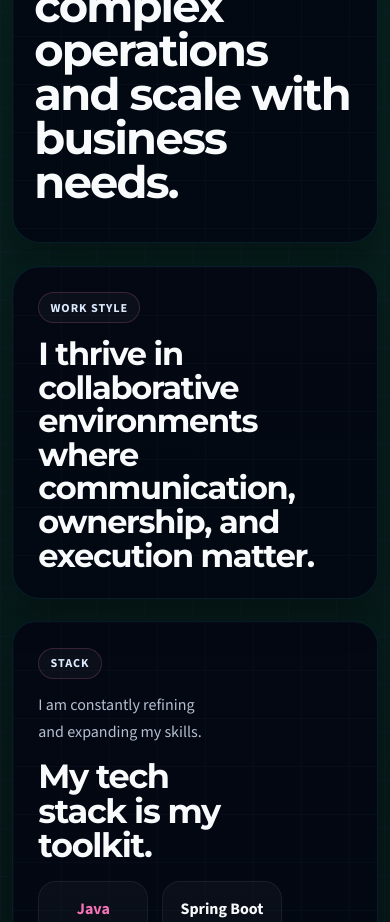
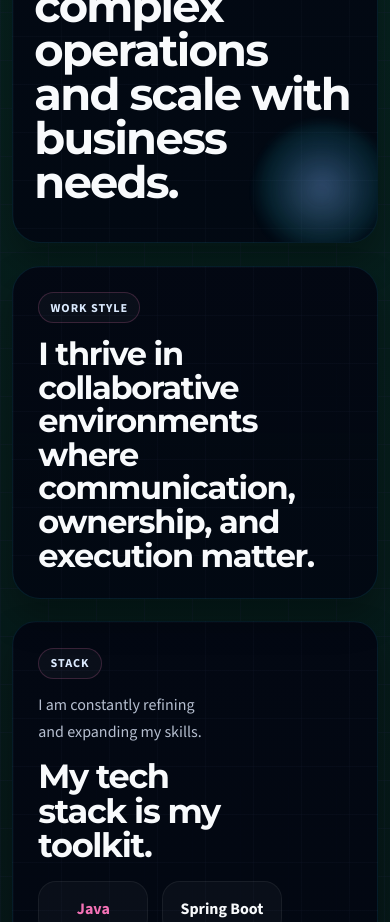
Before and after one commit to niharikaaa26/portfolio, a website: page index.html in a window 390 px wide. Shown: the part 1380-2302 px from the top of the page. Drawn offline with nearby package versions, Linux system fonts and the light colour scheme.

Commit message:
Add about section visual accent

```diff
--- a/index.html
+++ b/index.html
@@ -70,6 +70,10 @@
               <p id="aboutBody">
                 Engineer focused on backend systems, distributed workflows, and full-stack delivery.
               </p>
+              <div class="about-story-accent" aria-hidden="true">
+                <div class="about-story-orb"></div>
+                <div class="about-story-glow"></div>
+              </div>
             </article>
 
             <div class="about-side">
--- a/styles.css
+++ b/styles.css
@@ -1071,6 +1071,39 @@ p {
   min-height: 320px;
 }
 
+.about-story-accent {
+  position: absolute;
+  right: -2rem;
+  bottom: -2.5rem;
+  width: 290px;
+  height: 220px;
+  pointer-events: none;
+}
+
+.about-story-orb {
+  position: absolute;
+  right: 0;
+  bottom: 0;
+  width: 220px;
+  height: 220px;
+  border-radius: 50%;
+  background:
+    radial-gradient(circle at 50% 45%, rgba(96, 165, 250, 0.34), rgba(34, 211, 238, 0.12) 52%, rgba(5, 7, 13, 0) 72%);
+  filter: blur(4px);
+  opacity: 0.9;
+}
+
+.about-story-glow {
+  position: absolute;
+  right: 42px;
+  bottom: 34px;
+  width: 150px;
+  height: 150px;
+  border-radius: 50%;
+  background: radial-gradient(circle, rgba(191, 219, 254, 0.18), rgba(34, 211, 238, 0.02) 68%, transparent 72%);
+  filter: blur(18px);
+}
+
 .about-story-card h2 {
   max-width: 14ch;
   font-size: clamp(2.8rem, 5vw, 4.4rem);
@@ -1282,6 +1315,25 @@ p {
     padding: 1.35rem;
   }
 
+  .about-story-accent {
+    width: 180px;
+    height: 140px;
+    right: -1rem;
+    bottom: -1.25rem;
+  }
+
+  .about-story-orb {
+    width: 140px;
+    height: 140px;
+  }
+
+  .about-story-glow {
+    width: 90px;
+    height: 90px;
+    right: 28px;
+    bottom: 24px;
+  }
+
   .project-spotlight-grid {
     grid-template-columns: 1fr;
   }
```
